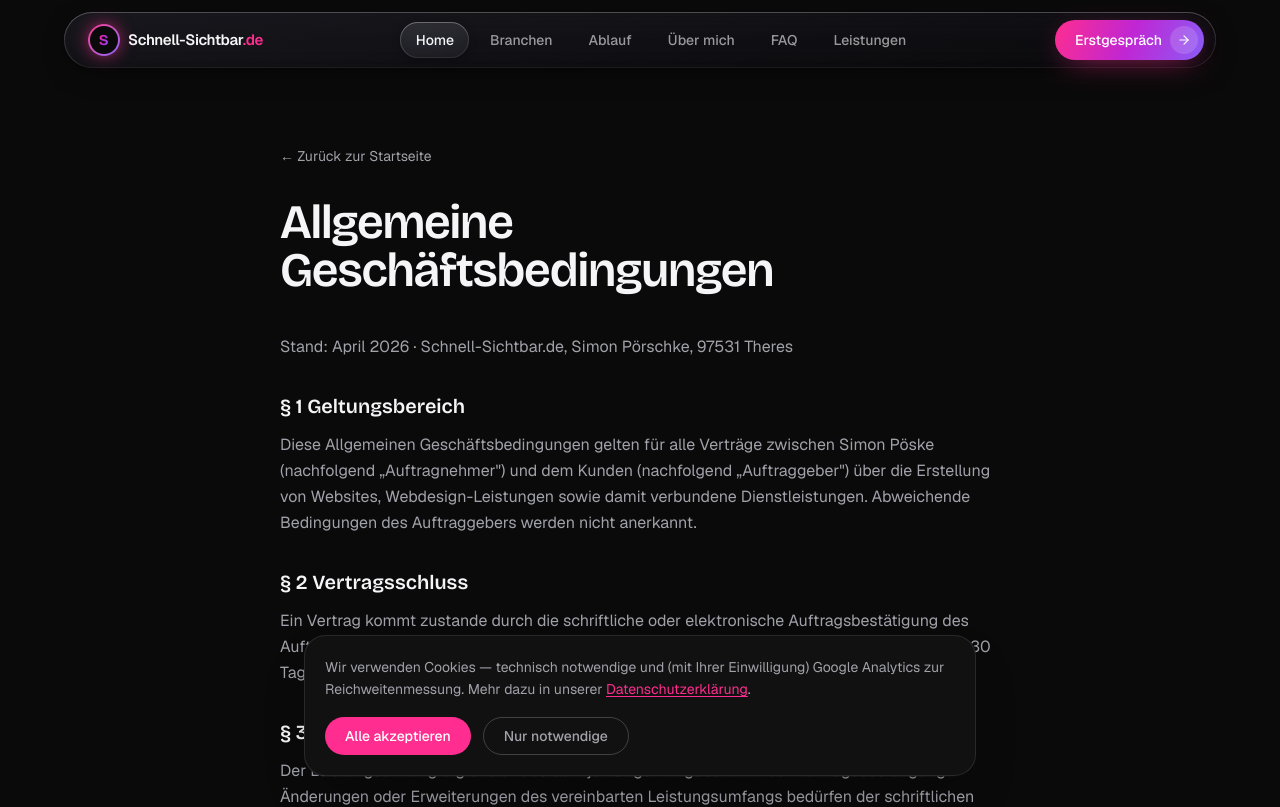
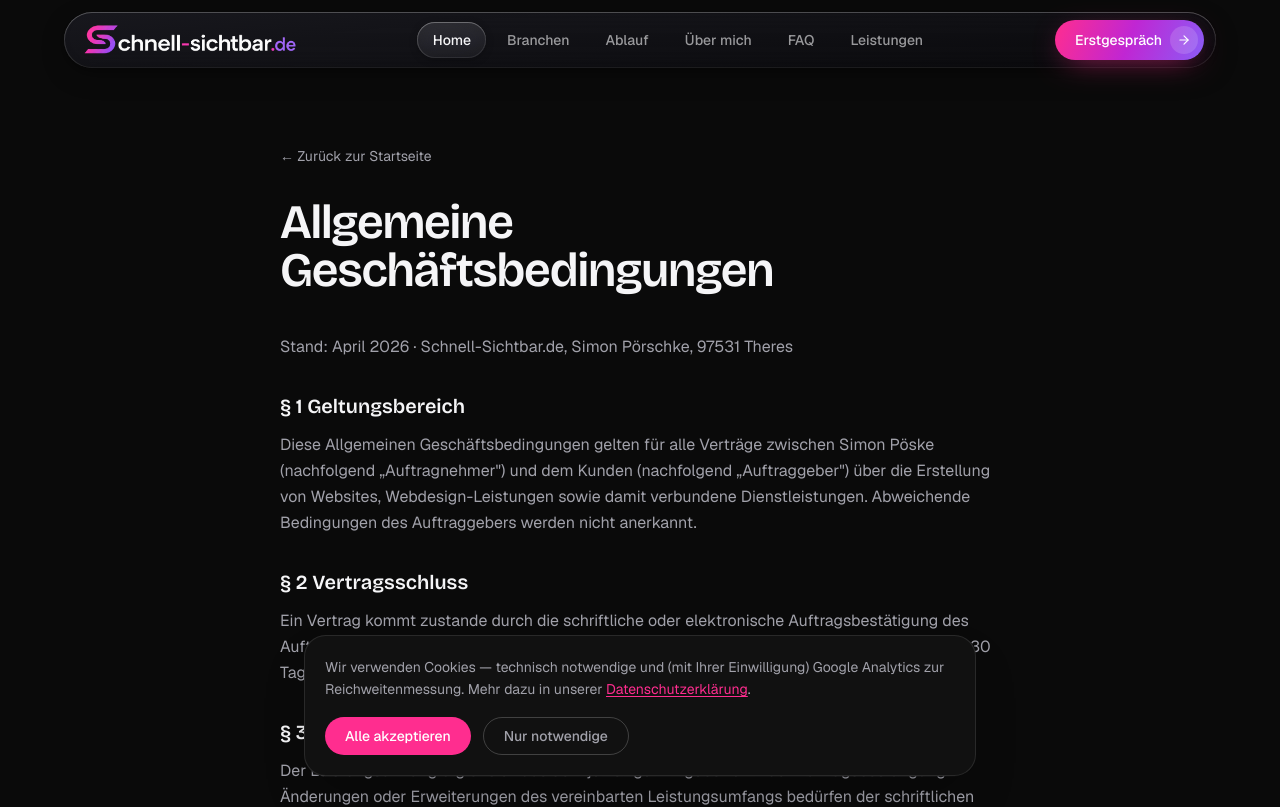
Before and after one commit to SPStudioWebsites/SP-Studio, a Next.js app: page /agb in a window 1280 px wide. Shown: the top 807 px of the page. Built offline with nearby package versions, Linux system fonts and the light colour scheme.

Commit message:
logo Änderung

```diff
--- a/src/components/layout/navbar.tsx
+++ b/src/components/layout/navbar.tsx
@@ -7,6 +7,7 @@ import { Menu, X, ArrowRight } from "@/lib/icons";
 import { useEffect, useRef, useState } from "react";
 import { usePathname } from "next/navigation";
 import { useGyroContext } from "@/components/effects/gyro-provider";
+import Image from "next/image";
 
 export function Navbar() {
   const [scrolled, setScrolled] = useState(false);
@@ -122,14 +123,8 @@ export function Navbar() {
             />
           )}
 
-          <a href={link("#top")} className="flex items-center gap-2 pl-3 pr-1 group" aria-label={brand.name}>
-            <span className="relative flex h-8 w-8 items-center justify-center rounded-full bg-gradient-to-br from-pink to-violet shadow-[0_0_18px_-2px_rgba(255,45,143,0.8)]">
-              <span className="absolute inset-[2px] rounded-full bg-[#0a0a0a]" />
-              <span className="relative font-display text-[15px] font-bold leading-none text-gradient">S</span>
-            </span>
-            <span className="hidden text-[15px] font-semibold tracking-tight sm:block">
-              {brand.short}<span className="text-pink">.de</span>
-            </span>
+          <a href={link("#top")} className="flex items-center pl-2 pr-1" aria-label={brand.name}>
+            <Image src="/logo.png" alt={brand.name} width={2861} height={430} className="h-8 w-auto" quality={100} priority />
           </a>
 
           <ul ref={listRef} className="relative hidden items-center gap-1 lg:flex">
@@ -191,14 +186,8 @@ export function Navbar() {
           >
             {/* Header */}
             <div className="flex items-center justify-between px-6 py-5">
-              <a href={link("#top")} onClick={() => setMobileOpen(false)} className="flex items-center gap-2">
-                <span className="relative flex h-8 w-8 items-center justify-center rounded-full bg-gradient-to-br from-pink to-violet shadow-[0_0_18px_-2px_rgba(255,45,143,0.8)]">
-                  <span className="absolute inset-[2px] rounded-full bg-[#0a0a0a]" />
-                  <span className="relative font-display text-[15px] font-bold leading-none text-gradient">S</span>
-                </span>
-                <span className="text-[15px] font-semibold tracking-tight">
-                  {brand.short}<span className="text-pink">.de</span>
-                </span>
+              <a href={link("#top")} onClick={() => setMobileOpen(false)} className="flex items-center">
+                <Image src="/logo.png" alt={brand.name} width={200} height={40} className="h-8 w-auto" />
               </a>
               <button
                 type="button"
```
Also changed, not shown: .claude/settings.local.json, public/logo.png (added).
